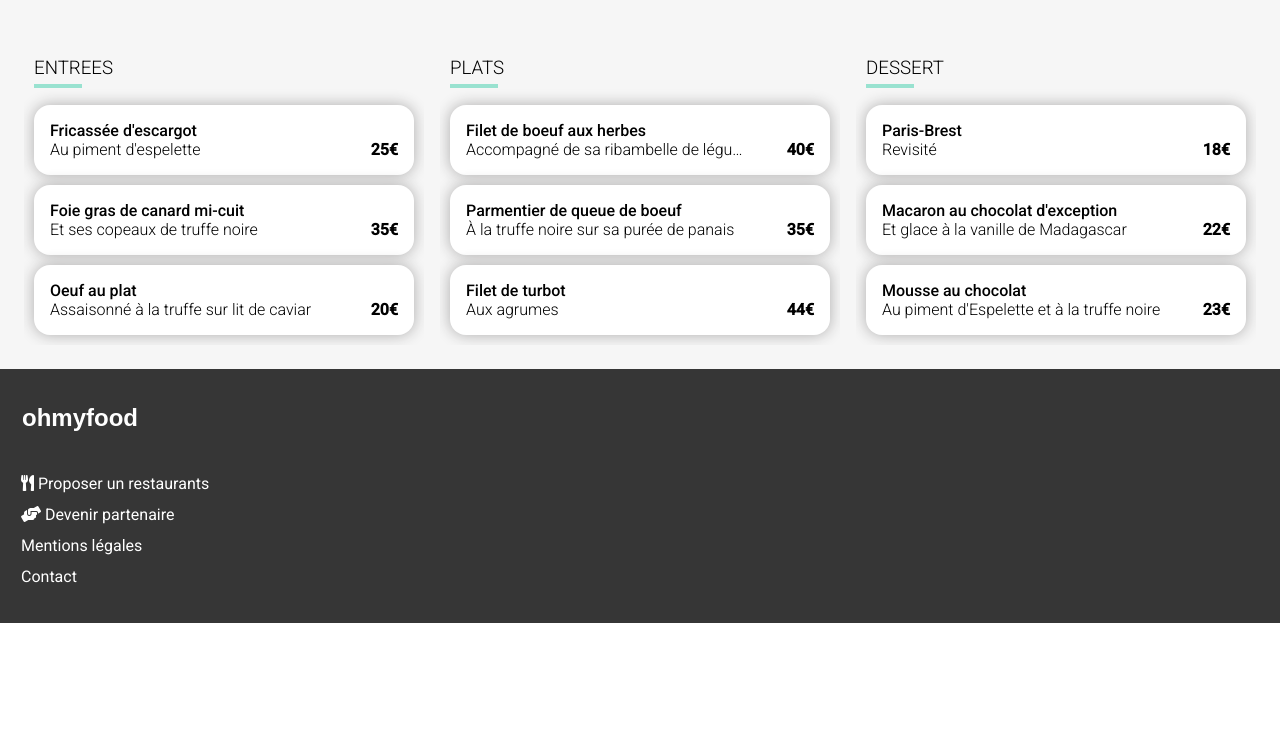
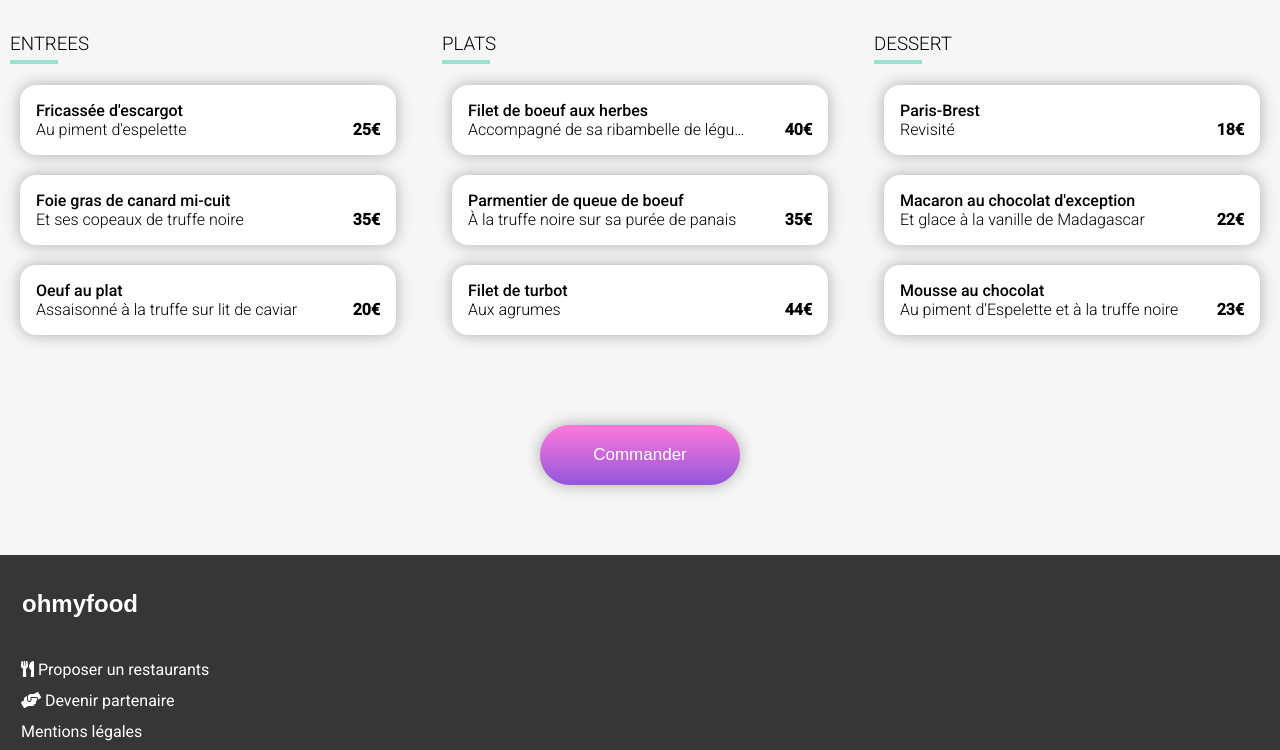
Before and after one commit to karimatest/ARSLANEkarima_3_15_11_2021, a website: page Pages/Restaurant La palette du gout.html in a window 1280 px wide. Shown: the part 547-1297 px from the top of the page. Before the commit the page ends 1170 px from the top, so only its background shows below. Drawn offline with Linux system fonts and the light colour scheme; a web font is replaced by a local one.

Commit message:
intégration boutton commander dans la page menu

```diff
--- a/Pages/Restaurant La palette du gout.html
+++ b/Pages/Restaurant La palette du gout.html
@@ -24,8 +24,8 @@
             <h2 class="menu-titre">La palette du goût</h2>
             <i class="far fa-heart"></i>
             <i class="fas fa-heart"></i>
-        </div>
-        <div class="menu-content">
+         </div>
+         <div class="menu-content">
             <div class="menu-group">
                 <h3>ENTREES</h3>
                 <div class="menu-group_list">
@@ -147,6 +147,11 @@
                  </div>
               </div>
              </div>
+         </div>
+
+        <div class="menu-button">
+                <button class="button-order">Commander</button>
+         </div>
 
 
     </section>
--- a/sass/layout/réservation.scss
+++ b/sass/layout/réservation.scss
@@ -10,17 +10,7 @@
        padding: 20px;
     }
      & button{
-        width: 250px;
-        height: 60px;
-        font-size: 17px;
-        padding: 15px 20px;
-        border-radius: 32px;
-        cursor: pointer;
-        color: white;
-        font-weight: 400;
-        border: none;
-        @include mixinslinear-gradien;
-        @include mixinsbox-shadow;
+        @include mixinsbutton;
         @media (max-width:900px) {
            text-align: center;
            width: 100%;
--- a/sass/page/menu.scss
+++ b/sass/page/menu.scss
@@ -45,7 +45,6 @@ img{
     display: grid;
     grid-template-columns: repeat(3, 1fr);
     gap: 1rem;
-    padding: 1.5rem;
     background-color: $lightgrey;
     @media (max-width:900px) {
        grid-template-columns: 1fr;
@@ -72,7 +71,7 @@ img{
          background-color: white;
          border-radius: 1rem;
          @include mixinsbox-shadow;
-         margin: 10px;
+         margin: 20px;
          overflow: hidden;
          .menu-group_card{
             display: flex;
@@ -132,6 +131,17 @@ img{
         }
 
 }
+.menu-button{
+    height: 25vh;
+    display: grid;
+    place-items: center;
+    background-color: $lightgrey;
+    .button-order{
+        @include mixinsbutton;
+        width: 200px;
 
 
+    }
 }
+
+}
--- a/sass/utils/mixins.scss
+++ b/sass/utils/mixins.scss
@@ -7,3 +7,16 @@
 @mixin mixinslinear-gradien {
     background-image: linear-gradient(#ff79da,#9356dc);
 }
+@mixin  mixinsbutton {
+    width: 250px;
+        height: 60px;
+        font-size: 17px;
+        padding: 15px 20px;
+        border-radius: 32px;
+        cursor: pointer;
+        color: white;
+        font-weight: 400;
+        border: none;
+        @include mixinslinear-gradien;
+        @include mixinsbox-shadow;
+}
```
Also changed, not shown: style.css, 1 other file.
